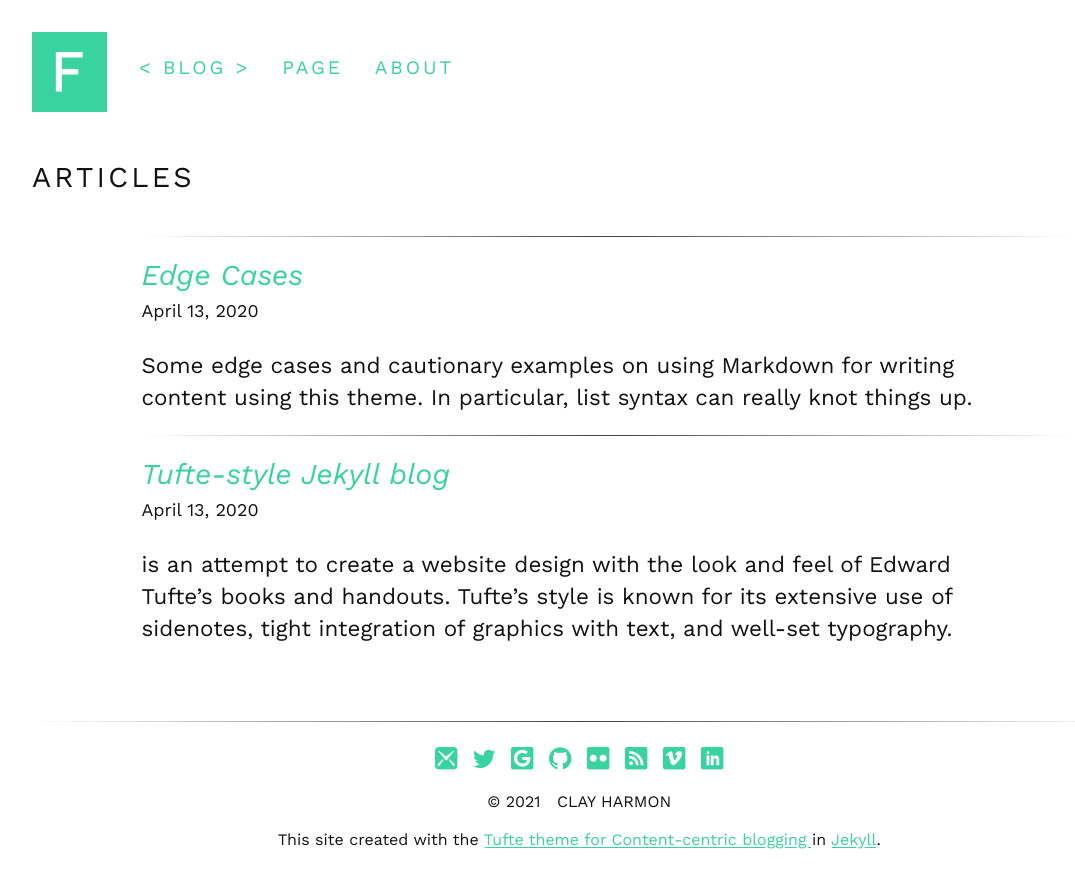
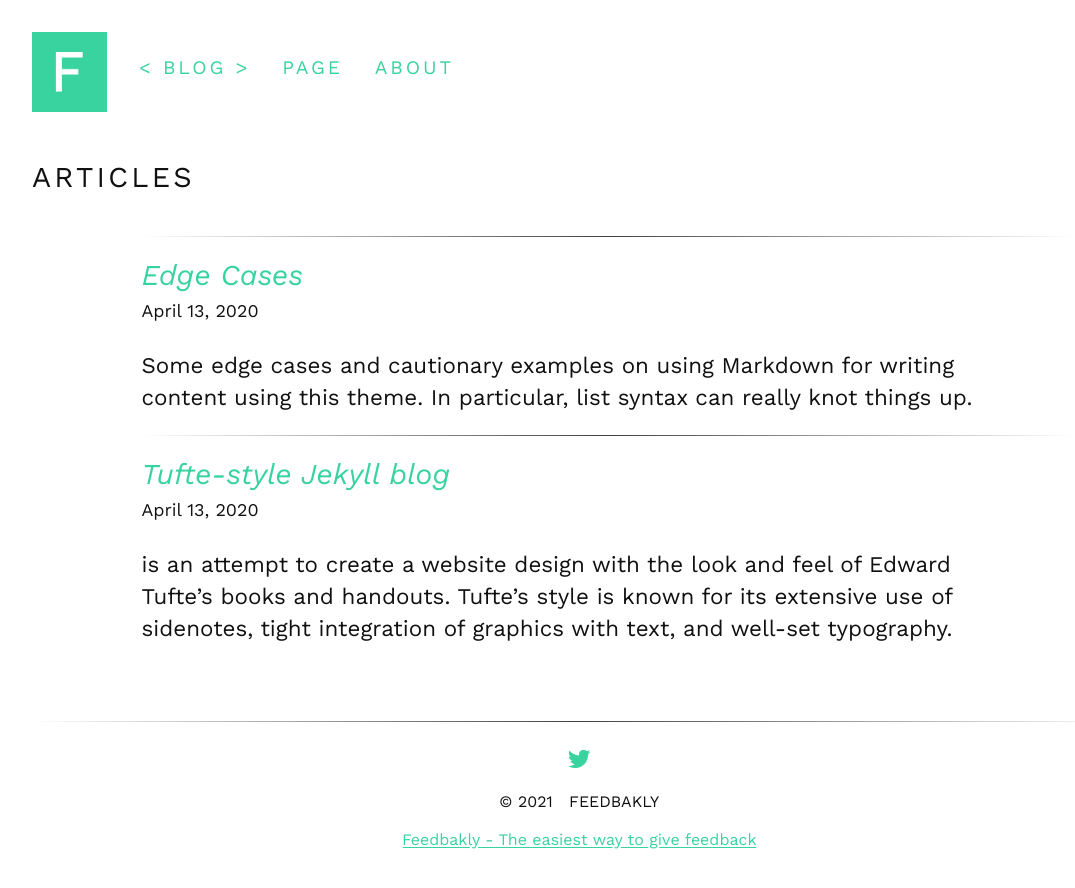
Before and after one commit to SWBTeams/feedbakly-blog, a Jekyll site: the page built from index.html, in a window 1280 px wide. Shown: the top 888 px of the page, without its empty margins (32-1107 px from the left). Built offline with Jekyll 4.4.1, drawn with Linux system fonts in a browser that asks for light colours; some web fonts are replaced.

Commit message:
Update site's configuration

```diff
--- a/_config.yml
+++ b/_config.yml
@@ -1,13 +1,13 @@
 baseurl: ''
-title: Tufte-Jekyll
-subtitle: Content-centric blogging
-author: clay harmon
+title: Feedbakly - Blog
+subtitle: The easiest way to give feedback
+author: feedbakly
 simple_search: http://google.com/search
-description: A Jekyll theme for content-rich sites
-name: tufte
+description: A blog on giving and receiving back
+name: feedbakly
 markdown: kramdown
 markdown_ext: "markdown,mkdown,mkdn,mkd,md"
-permalink: /articles/:short_year/:title
+permalink: /:short_year/:title
 timezone: America/New_York
 excerpt_separator: <!--more-->  # you can specify your own separator, of course.
 exclude: ['Gemfile', 'Gemfile.lock', 'Rakefile', 'UploadToGithub.Rakefile', 'README.md']
--- a/_includes/footer.html
+++ b/_includes/footer.html
@@ -1,7 +1,6 @@
 <footer>
   <hr class="slender">
   <ul class="footer-links">
-    <li><a href="mailto:hate@spam.net"><span class="icon-mail3"></span></a></li>
     {% for entry in site.data.social %}
       <li>
         <a href="{{ entry.link }}"><span class="{{ entry.icon }}"></span></a>
@@ -10,6 +9,6 @@
   </ul>
 <div class="credits">
 <span>&copy; {{ site.time | date: '%Y' }} &nbsp;&nbsp;{{site.author | upcase }}</span></br> <br>
-<span>This site created with the <a href="//github.com/clayh53/tufte-jekyll">Tufte theme for {{site.subtitle}} </a> in <a href="//jekyllrb.com">Jekyll</a>.</span>
+<span> <a href="//feedbakly.com/">Feedbakly - {{site.subtitle}} </a></span>
 </div>
 </footer>
```
Also changed, not shown: _data/social.yml (+13 -13 lines), _posts/2020-04-13-tufte-style-jekyll-blog.md (+1 -2 lines), Gemfile.lock, README.md.
